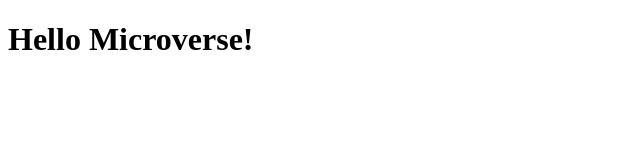
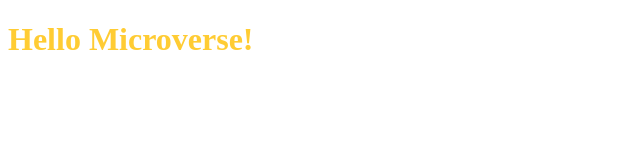
Before and after one commit to BB-Simon/hello-microverse, a website: page index.html in a window 1280 px wide. Shown: the whole page, without its empty margins (0-640 px from the left). Drawn offline with Linux system fonts and the light colour scheme.

Commit message:
Add style.css file

```diff
--- a/index.html
+++ b/index.html
@@ -6,10 +6,13 @@
   <meta http-equiv="X-UA-Compatible" content="IE=edge">
   <meta name="viewport" content="width=device-width, initial-scale=1.0">
   <title>Hello Microverse</title>
+
+  <!-- Custom style -->
+  <link rel="stylesheet" href="./style.css">
 </head>
 
 <body>
-  <h1>Hello Microverse!</h1>
+  <h1 class="title">Hello Microverse!</h1>
 </body>
 
 </html>
--- /dev/null
+++ b/style.css
@@ -0,0 +1,3 @@
+.title {
+  color: #fc3;
+}
```
